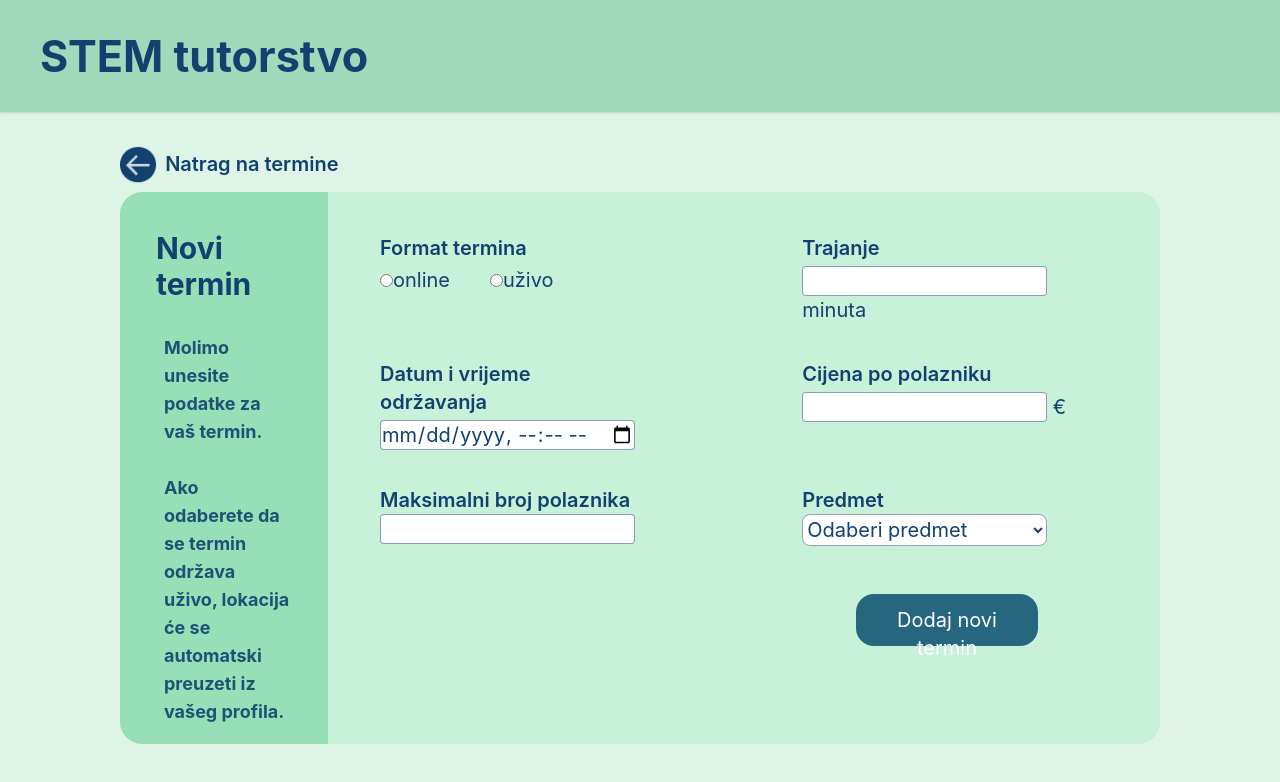
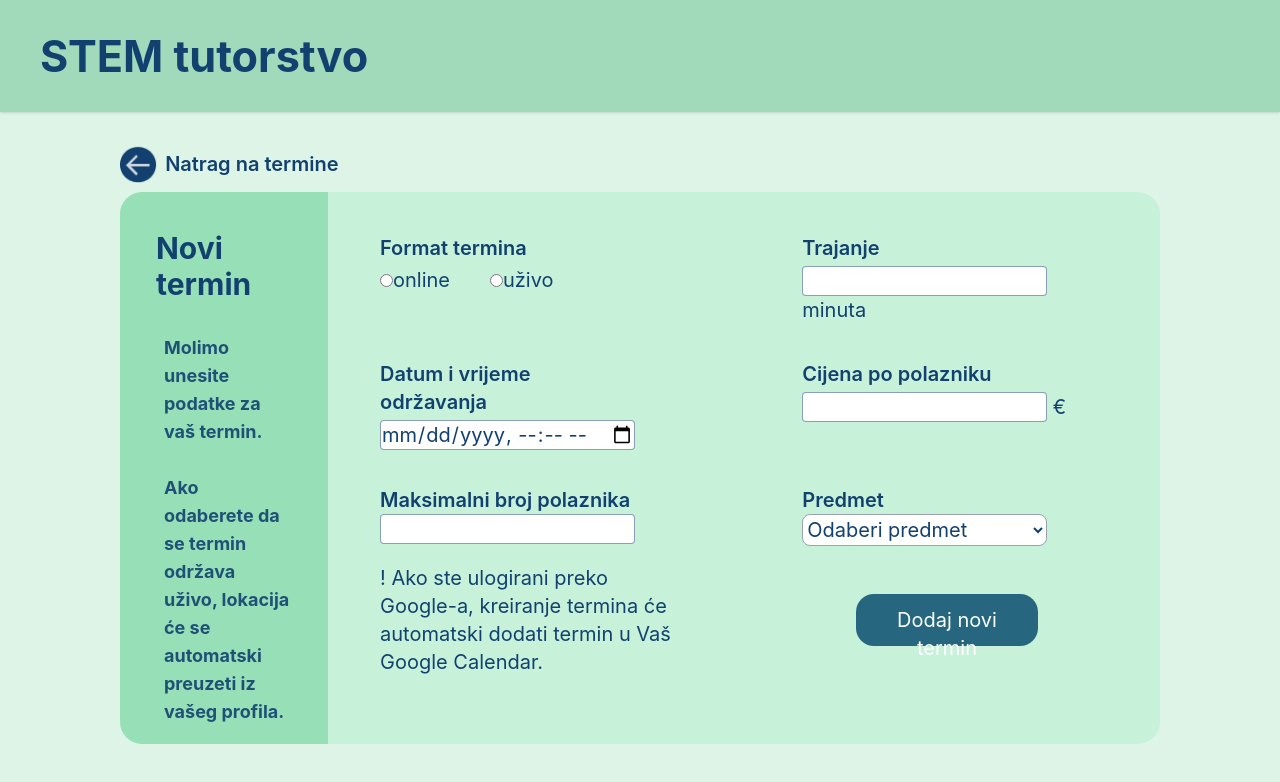
Before and after one commit to IvanaVelickovic/progi-projekt, a React (Vite) app in the folder frontend/: page /instructor/addSchedule in a window 1280 px wide. Shown: the top 782 px of the page. Built offline with nearby package versions, Linux system fonts and the light colour scheme; no server answers; a web font is replaced by a local one.

Commit message:
minor fix in AddSchedule.tsx

```diff
--- a/frontend/src/pages/AddSchedule.tsx
+++ b/frontend/src/pages/AddSchedule.tsx
@@ -252,7 +252,10 @@ const AddSchedule = () => {
                   <img src={googleLogo} className="h-5"></img>
                 </div>
               ) : (
-                <div className="flex w-[42%] items-center"></div>
+                <div className="flex w-[42%] items-center">
+                  ! Ako ste ulogirani preko Google-a, kreiranje termina će
+                  automatski dodati termin u Vaš Google Calendar.
+                </div>
               )}
               <button
                 type="submit"
```
